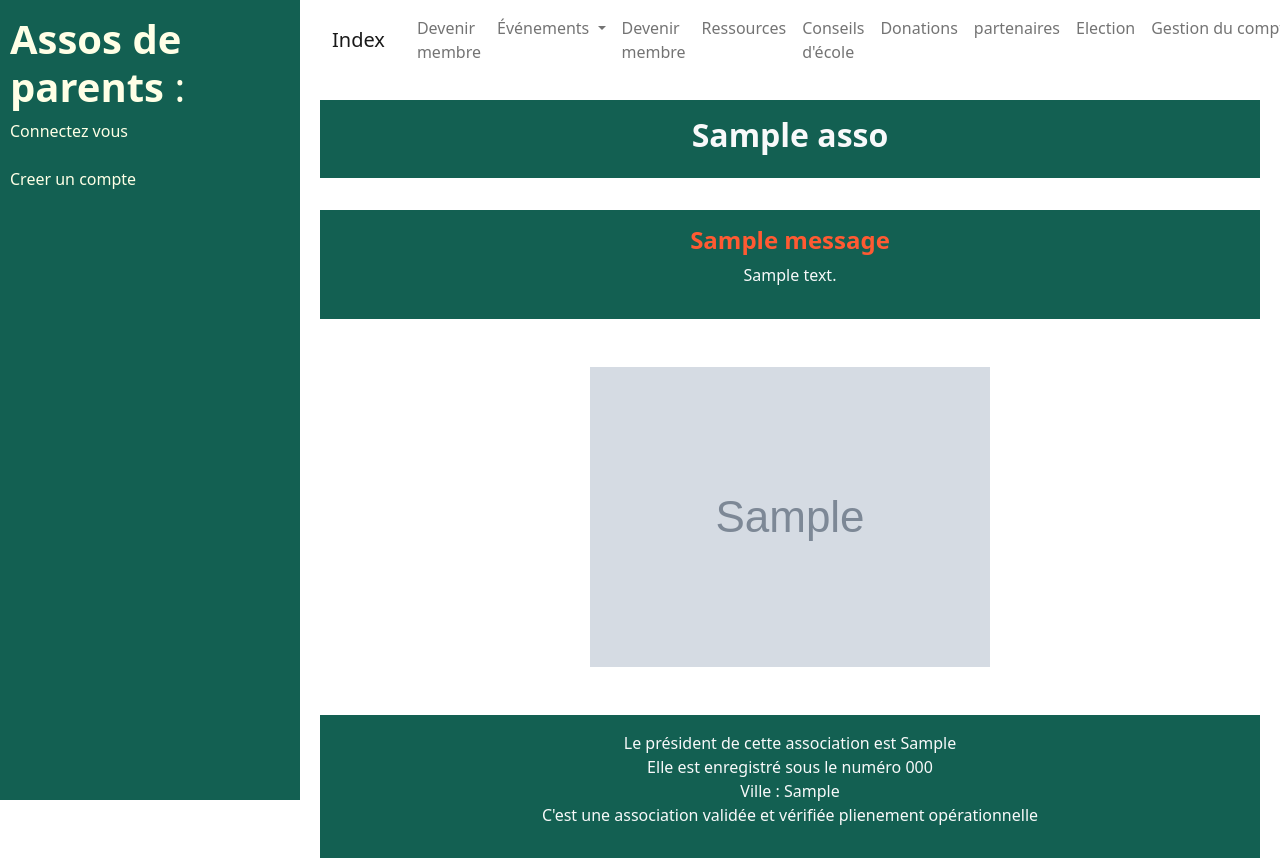
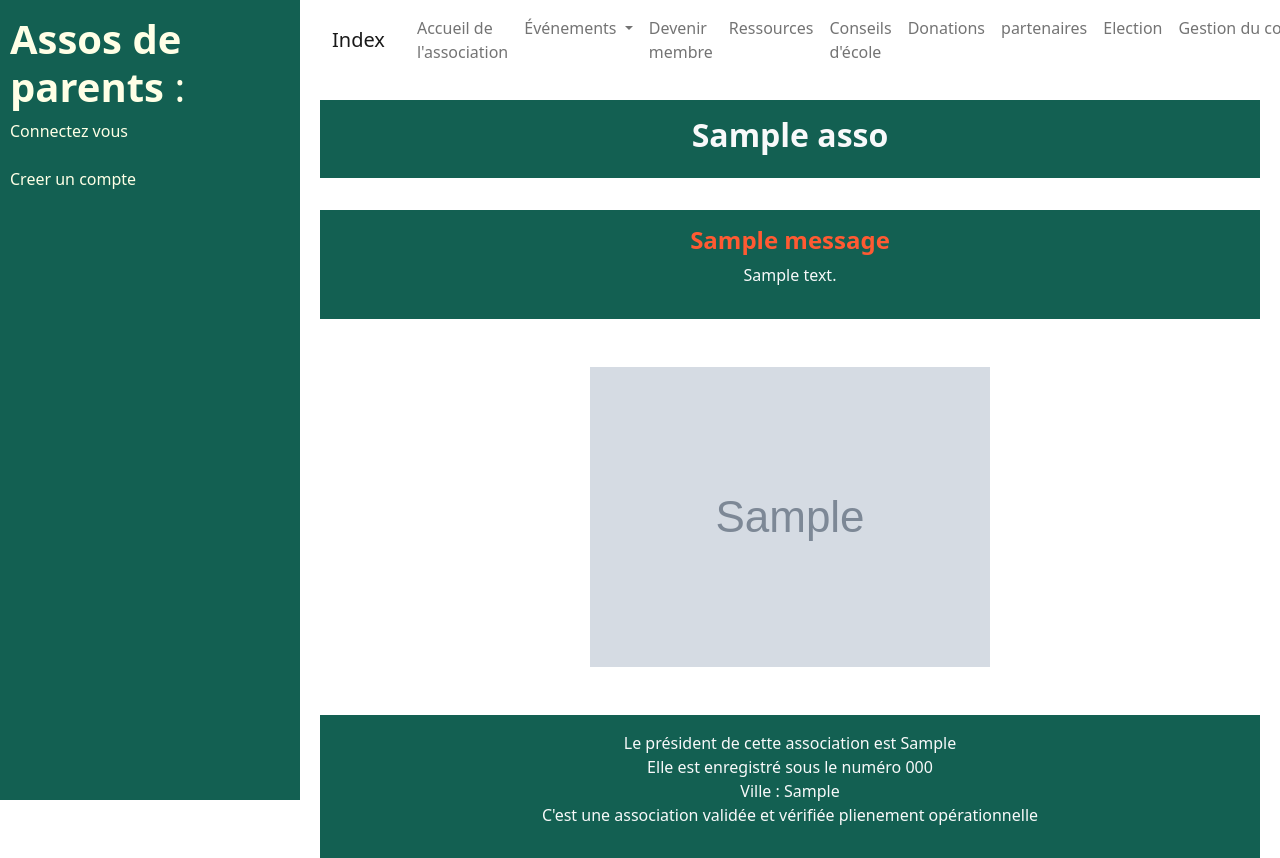
Before and after one commit to AlexTraveylan/assosdjango_online, a Django app: page /1/accueil in a window 1280 px wide. Shown: the top 858 px of the page. Run offline with Django 4.2, Linux system fonts and the light colour scheme; tables that the repository leaves empty hold one stand-in row (values such as "Sample post"); grey boxes marked "Sample" are stand-in pictures.

Commit message:
error nav

```diff
--- a/assos/templates/base.html
+++ b/assos/templates/base.html
@@ -37,7 +37,7 @@
             {% if asso.id != null %}
             <li class="nav-item">
               <a class="nav-link" href="{% url 'accueil' asso.id %}"
-                >Devenir membre</a
+                >Accueil de l'association</a
               >
             </li>
             <li class="nav-item dropdown">
```
